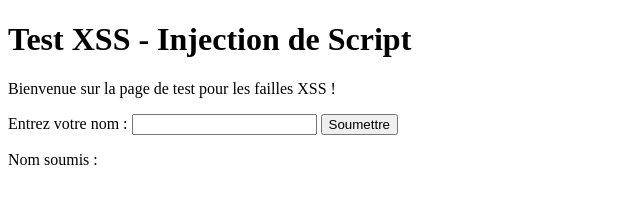
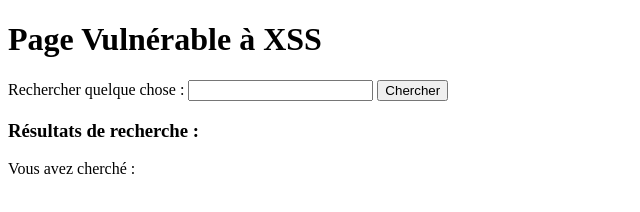
Before and after one commit to declick/testfaille, a plain HTML site: page index.html in a window 1280 px wide. Shown: the whole page, without its empty margins (0-640 px from the left). Drawn offline with Linux system fonts and the light colour scheme.

Commit message:
Update index.html

```diff
--- a/index.html
+++ b/index.html
@@ -3,28 +3,33 @@
 <head>
     <meta charset="UTF-8">
     <meta name="viewport" content="width=device-width, initial-scale=1.0">
-  <title>Page de Test XSS</title>
+    <title>Page avec des failles XSS</title>
 </head>
 <body>
-  <h1>Test XSS - Injection de Script</h1>
-  <p>Bienvenue sur la page de test pour les failles XSS !</p>
+    <h1>Page Vulnérable à XSS</h1>
 
+    <!-- Formulaire de recherche avec une faille XSS -->
     <form action="" method="get">
-    <label for="userInput">Entrez votre nom : </label>
-    <input type="text" id="userInput" name="userInput">
-    <button type="submit">Soumettre</button>
+        <label for="searchInput">Rechercher quelque chose :</label>
+        <input type="text" id="searchInput" name="search">
+        <button type="submit">Chercher</button>
     </form>
 
-  <div id="output">
-    <p>Nom soumis : <span id="nameDisplay"></span></p>
+    <!-- Affichage du paramètre GET non échappé (failles XSS possibles) -->
+    <div>
+        <h3>Résultats de recherche :</h3>
+        <p>
+            <!-- Si quelqu'un entre un script malveillant, il sera exécuté -->
+            Vous avez cherché : <span id="searchResult"></span>
+        </p>
     </div>
 
     <script>
-    // Récupère la valeur soumise via l'URL et l'affiche sans aucune validation
+        // Affichage de l'input utilisateur sans aucune sécurité contre XSS
         const urlParams = new URLSearchParams(window.location.search);
-    const userInput = urlParams.get('userInput');
-    if (userInput) {
-      document.getElementById('nameDisplay').innerHTML = userInput;  // C'est là la faille XSS !
+        const searchQuery = urlParams.get('search');
+        if (searchQuery) {
+            document.getElementById('searchResult').innerHTML = searchQuery;  // XSS vulnérable ici
         }
     </script>
 </body>
```
Lines whose indentation alone changed are shown as unchanged.
